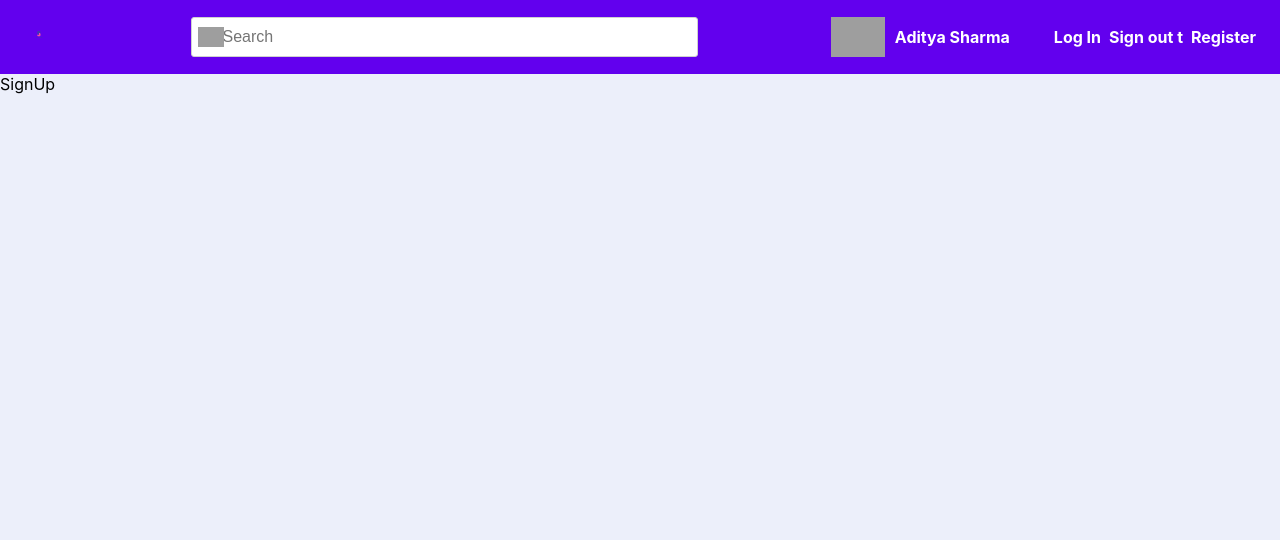
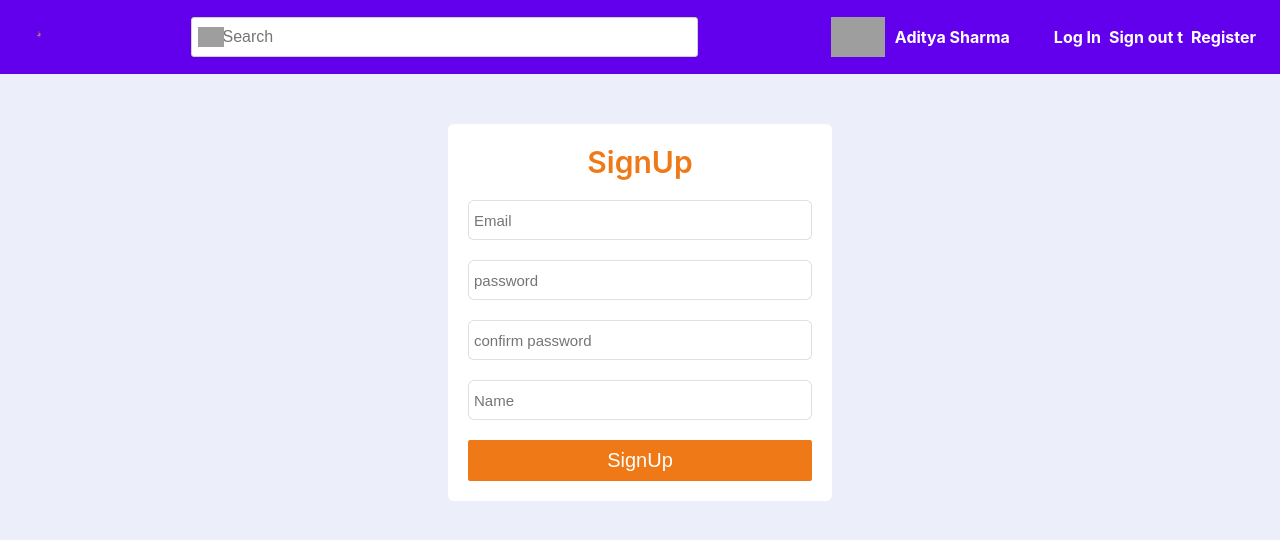
Before and after one commit to AdityaSharma075/SocialMate-React, a React (Create React App) app: page /signup in a window 1280 px wide. Shown: the top 540 px of the page. Built offline with nearby package versions, Linux system fonts and the light colour scheme; no server answers; grey boxes are pictures that could not be loaded.

Commit message:
Add login componnent and signup component

```diff
--- a/src/componnents/App.js
+++ b/src/componnents/App.js
@@ -1,12 +1,10 @@
 import React from 'react';
-import { BrowserRouter as Router, Routes, Link, Route } from 'react-router-dom';
+import { BrowserRouter as Router, Routes, Route } from 'react-router-dom';
 import { connect } from 'react-redux';
-import { Home, Navbar, Page404 } from './';
+import { Home, Navbar, Page404, Login, Signup } from './';
 import { fetchPosts } from '../actions/posts';
 import PropType from 'prop-types';
 
-const Login = () => <div>Login</div>;
-const Signup = () => <div>SignUp</div>;
 class App extends React.Component {
   componentDidMount() {
     this.props.dispatch(fetchPosts());
--- /dev/null
+++ b/src/componnents/Login.js
@@ -0,0 +1,22 @@
+import React, { Component } from 'react';
+
+class Login extends Component {
+  render() {
+    return (
+      <form className="login-form">
+        <span className="login-signup-header">Login</span>
+        <div className="field">
+          <input type="email" placeholder="Email" required />
+        </div>
+        <div className="field">
+          <input type="password" placeholder="password" required />
+        </div>
+        <div className="field">
+          <button>LogIn</button>
+        </div>
+      </form>
+    );
+  }
+}
+
+export default Login;
--- /dev/null
+++ b/src/componnents/Signup.js
@@ -0,0 +1,28 @@
+import React, { Component } from 'react';
+
+class Signup extends Component {
+  render() {
+    return (
+      <form className="login-form">
+        <span className="login-signup-header">SignUp</span>
+        <div className="field">
+          <input type="email" placeholder="Email" required />
+        </div>
+        <div className="field">
+          <input type="password" placeholder="password" required />
+        </div>
+        <div className="field">
+          <input type="password" placeholder="confirm password" required />
+        </div>
+        <div className="field">
+          <input type="text" placeholder="Name" required />
+        </div>
+        <div className="field">
+          <button>SignUp</button>
+        </div>
+      </form>
+    );
+  }
+}
+
+export default Signup;
--- a/src/componnents/index.js
+++ b/src/componnents/index.js
@@ -3,5 +3,7 @@
 import Navbar from './Navbar';
 import Home from './Home';
 import Page404 from './Page404';
+import Login from './Login';
+import Signup from './Signup';
 
-export { PostsList, App, Navbar, Home, Page404 };
+export { PostsList, App, Navbar, Home, Page404, Login, Signup };
```
